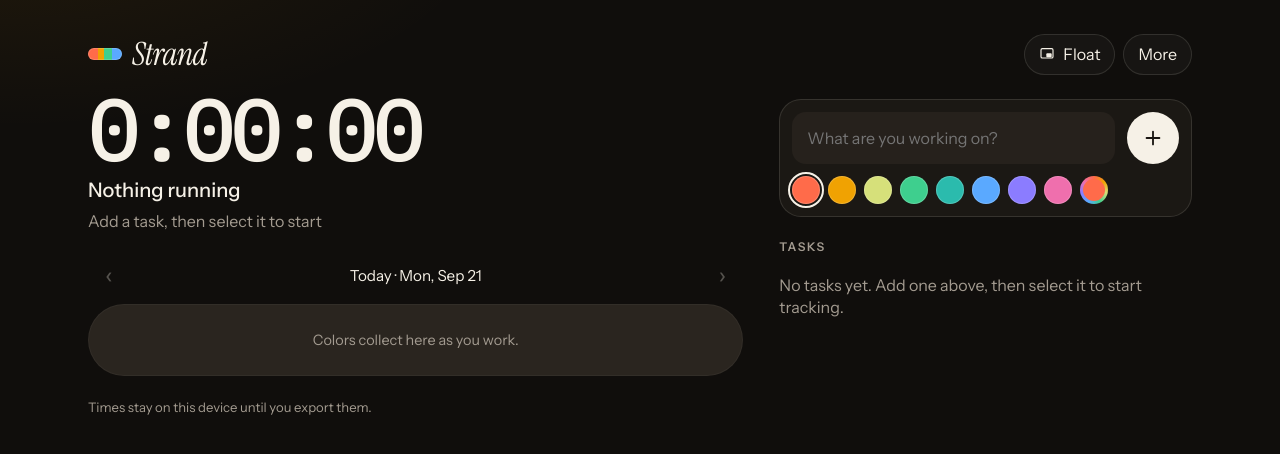
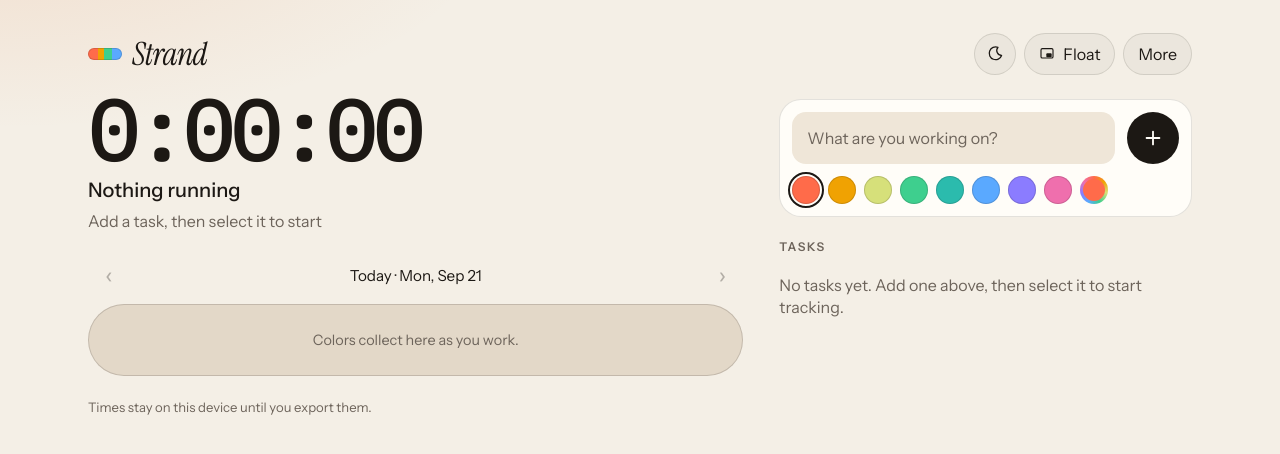
Before and after one commit to luisreyes/strand, a website with bundled scripts: page index.html in a window 1280 px wide. Both pictures are taken after a click on the button "Float". Built offline with nearby package versions, Linux system fonts and the light colour scheme.

Commit message:
Add a light theme with a header toggle.
The choice is remembered on this device and followed by the floating window.

```diff
--- a/css/app.css
+++ b/css/app.css
@@ -60,12 +60,55 @@
   --bg-2: #1b1814;
   --bg-3: #26211c;
   --ink: #f6f1e7;
+  --on-ink: #1a1612;
   --muted: #a39b90;
   --line: rgba(246, 241, 231, 0.12);
+  --focus: #f6f1e7;
+  --wash: rgba(240, 162, 2, 0.08);
+  --glow: 0.55;
+  --track: #2a251f;
+  --raised: #221e1a;
+  --dialog: #1c1916;
+  --tooltip: #2c261f;
+  --tooltip-ink: #f6f1e7;
+  --tooltip-muted: #ddd4c8;
+  --hover: rgba(255, 255, 255, 0.05);
+  --chip: rgba(255, 255, 255, 0.03);
+  --danger: #ff8d7a;
+  --backdrop: rgba(8, 7, 6, 0.72);
+  --input-border: rgba(246, 241, 231, 0.45);
+  --hairline: rgba(255, 255, 255, 0.16);
   --serif: "Instrument Serif", "Iowan Old Style", Palatino, Georgia, serif;
   --sans: "Instrument Sans", "Avenir Next", "Segoe UI", sans-serif;
   --mono: "IBM Plex Mono", ui-monospace, "SF Mono", Menlo, Consolas, monospace;
   --shadow: 0 18px 50px rgba(0, 0, 0, 0.38);
+}
+
+[data-theme="light"] {
+  color-scheme: light;
+  --bg: #f4efe6;
+  --bg-2: #fffdf8;
+  --bg-3: #efe6d8;
+  --ink: #1c1814;
+  --on-ink: #fffdf8;
+  --muted: #6d645b;
+  --line: rgba(28, 24, 20, 0.12);
+  --focus: #1c1814;
+  --wash: rgba(224, 122, 61, 0.14);
+  --glow: 0.42;
+  --track: #e3d8c8;
+  --raised: #fffdf8;
+  --dialog: #fffdf8;
+  --tooltip: #fffdf8;
+  --tooltip-ink: #1c1814;
+  --tooltip-muted: #6d645b;
+  --hover: rgba(28, 24, 20, 0.06);
+  --chip: rgba(28, 24, 20, 0.04);
+  --danger: #b42318;
+  --backdrop: rgba(28, 24, 20, 0.38);
+  --input-border: rgba(28, 24, 20, 0.35);
+  --hairline: rgba(28, 24, 20, 0.16);
+  --shadow: 0 16px 40px rgba(70, 48, 24, 0.12);
 }
 
 * { box-sizing: border-box; }
@@ -77,7 +120,7 @@ html, body { min-height: 100%; }
 body {
   margin: 0;
   background:
-    radial-gradient(900px 380px at 0% -10%, rgba(240, 162, 2, 0.08), transparent 55%),
+    radial-gradient(900px 380px at 0% -10%, var(--wash), transparent 55%),
     var(--bg);
   color: var(--ink);
   font-family: var(--sans);
@@ -97,9 +140,11 @@ button, input, textarea { font: inherit; color: inherit; }
 button { cursor: pointer; }
 
 :focus-visible {
-  outline: 2px solid #f6f1e7;
+  outline: 2px solid var(--focus);
   outline-offset: 2px;
 }
+
+::placeholder { color: var(--muted); opacity: 1; }
 
 ::selection {
   background: #ff6b4a;
@@ -152,7 +197,7 @@ button { cursor: pointer; }
   height: 12px;
   border-radius: 99px;
   background: linear-gradient(90deg, #ff6b4a 0 28%, #f0a202 28% 48%, #3ecf8e 48% 72%, #5aa9ff 72% 100%);
-  box-shadow: inset 0 0 0 1px rgba(255, 255, 255, 0.16);
+  box-shadow: inset 0 0 0 1px var(--hairline);
 }
 
 .top-actions {
@@ -165,7 +210,7 @@ button { cursor: pointer; }
 .run-btn,
 .float-toggle {
   border: 1px solid var(--line);
-  background: rgba(255, 255, 255, 0.03);
+  background: var(--chip);
   color: var(--ink);
   border-radius: 999px;
   padding: 8px 14px;
@@ -177,6 +222,19 @@ button { cursor: pointer; }
 
 .top-btn svg { display: block; }
 
+.theme-btn {
+  width: 42px;
+  height: 42px;
+  padding: 0;
+  justify-content: center;
+}
+
+.theme-btn [data-icon="moon"] { display: none; }
+
+[data-theme="light"] .theme-btn [data-icon="sun"] { display: none; }
+
+[data-theme="light"] .theme-btn [data-icon="moon"] { display: block; }
+
 #float-btn { display: none; }
 
 .menu {
@@ -184,7 +242,7 @@ button { cursor: pointer; }
   right: 0;
   top: calc(100% + 8px);
   width: min(280px, calc(100vw - 36px));
-  background: #221e1a;
+  background: var(--raised);
   border: 1px solid var(--line);
   border-radius: 16px;
   padding: 6px;
@@ -203,7 +261,7 @@ button { cursor: pointer; }
 }
 
 .menu button:hover,
-.menu button:focus-visible { background: rgba(255, 255, 255, 0.05); }
+.menu button:focus-visible { background: var(--hover); }
 
 .menu-note {
   margin: 4px 8px 8px;
@@ -225,7 +283,7 @@ button { cursor: pointer; }
   width: min(420px, 80vw);
   height: 220px;
   background: radial-gradient(circle, color-mix(in srgb, var(--active, transparent) 55%, transparent), transparent 68%);
-  opacity: 0.55;
+  opacity: var(--glow);
   pointer-events: none;
 }
 
@@ -313,12 +371,12 @@ button { cursor: pointer; }
 
 .track-scroll {
   position: relative;
-  background: #2a251f;
+  background: var(--track);
   border-radius: 999px;
   min-height: 56px;
   overflow-x: auto;
   overflow-y: hidden;
-  box-shadow: inset 0 0 0 1px rgba(255, 255, 255, 0.04);
+  box-shadow: inset 0 0 0 1px var(--hairline);
 }
 
 .track {
@@ -357,6 +415,9 @@ button { cursor: pointer; }
 .seg:hover,
 .seg:focus-visible { filter: brightness(1.12); }
 
+[data-theme="light"] .seg:hover,
+[data-theme="light"] .seg:focus-visible { filter: brightness(0.94); }
+
 .seg.running { box-shadow: inset 1px 0 0 rgba(0, 0, 0, 0.18), inset -3px 0 0 rgba(255, 255, 255, 0.88); }
 
 .seg.running:first-child { box-shadow: inset -3px 0 0 rgba(255, 255, 255, 0.88); }
@@ -365,8 +426,8 @@ button { cursor: pointer; }
   position: fixed;
   z-index: 30;
   pointer-events: none;
-  background: #2c261f;
-  color: var(--ink);
+  background: var(--tooltip);
+  color: var(--tooltip-ink);
   border: 1px solid var(--line);
   border-radius: 14px;
   padding: 10px 12px;
@@ -394,7 +455,7 @@ button { cursor: pointer; }
 .tip-length,
 .tip-total {
   margin: 4px 0 0;
-  color: #ddd4c8;
+  color: var(--tooltip-muted);
   font-family: var(--mono);
   font-size: 0.82rem;
   font-variant-numeric: tabular-nums;
@@ -433,7 +494,7 @@ button { cursor: pointer; }
 .editor input:focus,
 .editor textarea:focus {
   outline: none;
-  border-color: rgba(246, 241, 231, 0.45);
+  border-color: var(--input-border);
 }
 
 .swatches {
@@ -455,12 +516,12 @@ input[type="color"] {
 }
 
 .swatch {
-  box-shadow: inset 0 0 0 1px rgba(255, 255, 255, 0.18);
+  box-shadow: inset 0 0 0 1px var(--hairline);
 }
 
 .swatch[aria-pressed="true"],
 input[type="color"].is-custom {
-  outline: 2px solid #f6f1e7;
+  outline: 2px solid var(--focus);
   outline-offset: 2px;
 }
 
@@ -490,7 +551,7 @@ input[type="color"]::-moz-color-swatch {
   border: 0;
   border-radius: 50%;
   background: var(--ink);
-  color: #1a1612;
+  color: var(--on-ink);
   display: grid;
   place-items: center;
   touch-action: manipulation;
@@ -589,6 +650,10 @@ input[type="color"]::-moz-color-swatch {
   color: var(--c);
 }
 
+[data-theme="light"] .now {
+  color: color-mix(in srgb, var(--c) 62%, var(--ink));
+}
+
 .task-desc {
   color: var(--muted);
   font-size: 0.85rem;
@@ -624,7 +689,7 @@ input[type="color"]::-moz-color-swatch {
   touch-action: manipulation;
 }
 
-.icon-btn:hover { color: var(--ink); background: rgba(255, 255, 255, 0.05); }
+.icon-btn:hover { color: var(--ink); background: var(--hover); }
 
 .empty { color: var(--muted); margin: 8px 0 0; }
 
@@ -639,13 +704,13 @@ dialog {
   overflow: auto;
   border: 1px solid var(--line);
   border-radius: 22px;
-  background: #1c1916;
+  background: var(--dialog);
   color: var(--ink);
   padding: 20px;
   box-shadow: var(--shadow);
 }
 
-dialog::backdrop { background: rgba(8, 7, 6, 0.72); }
+dialog::backdrop { background: var(--backdrop); }
 
 .editor h3,
 #confirm h3 { margin: 0 0 14px; font-size: 1.2rem; }
@@ -701,7 +766,7 @@ dialog::backdrop { background: rgba(8, 7, 6, 0.72); }
 
 .btn-primary {
   background: var(--ink);
-  color: #1a1612;
+  color: var(--on-ink);
   border: 0;
   font-weight: 600;
 }
@@ -712,7 +777,7 @@ dialog::backdrop { background: rgba(8, 7, 6, 0.72); }
   border: 0;
 }
 
-.danger { color: #ff8d7a; }
+.danger { color: var(--danger); }
 
 .confirm-copy { margin: 0 0 18px; color: var(--muted); }
 
@@ -722,7 +787,7 @@ dialog::backdrop { background: rgba(8, 7, 6, 0.72); }
   bottom: calc(16px + env(safe-area-inset-bottom));
   transform: translateX(-50%) translateY(12px);
   background: var(--ink);
-  color: #1a1612;
+  color: var(--on-ink);
   padding: 12px 16px;
   border-radius: 999px;
   font-size: 0.92rem;
@@ -802,7 +867,7 @@ body.float-mode .float-root { display: flex; }
   border: 2px solid transparent;
   padding: 0;
   flex: none;
-  box-shadow: inset 0 0 0 1px rgba(255, 255, 255, 0.2);
+  box-shadow: inset 0 0 0 1px var(--hairline);
 }
 
 .dot[aria-pressed="true"] {
--- a/index.html
+++ b/index.html
@@ -3,8 +3,21 @@
 <head>
   <meta charset="utf-8">
   <meta name="viewport" content="width=device-width, initial-scale=1, viewport-fit=cover">
-  <meta name="color-scheme" content="dark">
+  <meta name="color-scheme" content="dark light">
   <meta name="theme-color" content="#100e0c">
+  <script>
+    (function () {
+      try {
+        var stored = localStorage.getItem("strand.theme");
+        var theme = stored === "light" || stored === "dark"
+          ? stored
+          : (matchMedia("(prefers-color-scheme: light)").matches ? "light" : "dark");
+        document.documentElement.dataset.theme = theme;
+        var meta = document.querySelector('meta[name="theme-color"]');
+        if (meta) meta.setAttribute("content", theme === "light" ? "#f4efe6" : "#100e0c");
+      } catch (e) {}
+    })();
+  </script>
   <meta name="description" content="Strand is a private, on-device time tracker. Your day becomes a colored timeline.">
   <meta name="apple-mobile-web-app-capable" content="yes">
   <meta name="mobile-web-app-capable" content="yes">
@@ -26,6 +39,15 @@
         <h1>Strand</h1>
       </div>
       <div class="top-actions">
+        <button id="theme-btn" class="top-btn theme-btn" type="button" aria-pressed="false" aria-label="Switch to light theme">
+          <svg data-icon="sun" viewBox="0 0 24 24" width="18" height="18" aria-hidden="true">
+            <circle cx="12" cy="12" r="4" fill="none" stroke="currentColor" stroke-width="1.7"></circle>
+            <path d="M12 3v2M12 19v2M3 12h2M19 12h2M5.6 5.6l1.4 1.4M17 17l1.4 1.4M18.4 5.6 17 7M7 17l-1.4 1.4" fill="none" stroke="currentColor" stroke-width="1.7" stroke-linecap="round"></path>
+          </svg>
+          <svg data-icon="moon" viewBox="0 0 24 24" width="18" height="18" aria-hidden="true">
+            <path d="M16 3.2A8.5 8.5 0 1 0 20.8 14 6.5 6.5 0 0 1 16 3.2z" fill="none" stroke="currentColor" stroke-width="1.7" stroke-linejoin="round"></path>
+          </svg>
+        </button>
         <button id="float-btn" class="top-btn" type="button">
           <svg viewBox="0 0 24 24" width="16" height="16" aria-hidden="true">
             <rect x="3" y="4" width="18" height="14" rx="2" fill="none" stroke="currentColor" stroke-width="1.7"></rect>
--- a/js/main.js
+++ b/js/main.js
@@ -30,6 +30,7 @@ import {
 } from "./model.js";
 
 const STORAGE_KEY = "strand.v1";
+const THEME_KEY = "strand.theme";
 const MAX_HOURS = 10000;
 
 const floatMode = new URLSearchParams(location.search).get("view") === "float";
@@ -57,6 +58,7 @@ const taskCount = $("task-count");
 const taskEmpty = $("task-empty");
 const menu = $("menu");
 const menuBtn = $("menu-btn");
+const themeBtn = $("theme-btn");
 const floatBtn = $("float-btn");
 const installBtn = $("install-btn");
 const iosHint = $("ios-hint");
@@ -150,7 +152,29 @@ function readable(hex) {
   const blue = Number.parseInt(value.slice(5, 7), 16) / 255;
   const lin = (channel) => (channel <= 0.03928 ? channel / 12.92 : ((channel + 0.055) / 1.055) ** 2.4);
   const luminance = 0.2126 * lin(red) + 0.7152 * lin(green) + 0.0722 * lin(blue);
-  return luminance > 0.22;
+  const light = document.documentElement.dataset.theme === "light";
+  return light ? luminance < 0.42 : luminance > 0.22;
+}
+
+function applyTheme(theme, { persist = false, paint = false } = {}) {
+  if (theme !== "light" && theme !== "dark") return;
+  document.documentElement.dataset.theme = theme;
+  const meta = document.querySelector('meta[name="theme-color"]');
+  if (meta) meta.setAttribute("content", theme === "light" ? "#f4efe6" : "#100e0c");
+  const apple = document.querySelector('meta[name="apple-mobile-web-app-status-bar-style"]');
+  if (apple) apple.content = theme === "light" ? "default" : "black-translucent";
+  if (themeBtn) {
+    const light = theme === "light";
+    themeBtn.setAttribute("aria-pressed", String(light));
+    themeBtn.setAttribute("aria-label", light ? "Switch to dark theme" : "Switch to light theme");
+  }
+  const pip = window.documentPictureInPicture?.window;
+  if (pip) pip.document.documentElement.dataset.theme = theme;
+  if (persist) {
+    try { localStorage.setItem(THEME_KEY, theme); } catch { /* storage may be blocked */ }
+    channel?.postMessage({ type: "theme", theme });
+  }
+  if (paint) paintLive(Date.now());
 }
 
 function viewedDay(now) {
@@ -722,9 +746,9 @@ async function openFloat() {
       }).join("\n");
       pip.document.head.appendChild(style);
       pip.document.documentElement.lang = "en";
+      pip.document.documentElement.dataset.theme = document.documentElement.dataset.theme || "dark";
       pip.document.body.classList.add("float-mode");
       pip.document.body.style.margin = "0";
-      pip.document.body.style.background = "#100e0c";
       const clone = floatRoot.cloneNode(true);
       clone.dataset.ready = "";
       const clonedTrack = clone.querySelector("[data-track]");
@@ -950,10 +974,24 @@ if (ios && !standalone) iosHint.hidden = false;
 
 channel?.addEventListener("message", (event) => {
   if (event.data?.type === "state") applyRemote(event.data.state);
+  if (event.data?.type === "theme") applyTheme(event.data.theme, { paint: true });
 });
 window.addEventListener("storage", (event) => {
   if (event.key === STORAGE_KEY && event.newValue) applyRemote(event.newValue);
+  if (event.key === THEME_KEY) applyTheme(event.newValue, { paint: true });
 });
+
+themeBtn?.addEventListener("click", () => {
+  const next = document.documentElement.dataset.theme === "light" ? "dark" : "light";
+  applyTheme(next, { persist: true, paint: true });
+});
+matchMedia("(prefers-color-scheme: light)").addEventListener("change", (event) => {
+  let stored = null;
+  try { stored = localStorage.getItem(THEME_KEY); } catch { /* ignore */ }
+  if (stored === "light" || stored === "dark") return;
+  applyTheme(event.matches ? "light" : "dark", { paint: true });
+});
+applyTheme(document.documentElement.dataset.theme === "light" ? "light" : "dark");
 
 if (floatMode) document.body.classList.add("float-mode");
 buildComposerSwatches();
--- a/sw.js
+++ b/sw.js
@@ -1,4 +1,4 @@
-const CACHE = "strand-v1";
+const CACHE = "strand-v2";
 const SHELL = [
   "./",
   "./index.html",
```
